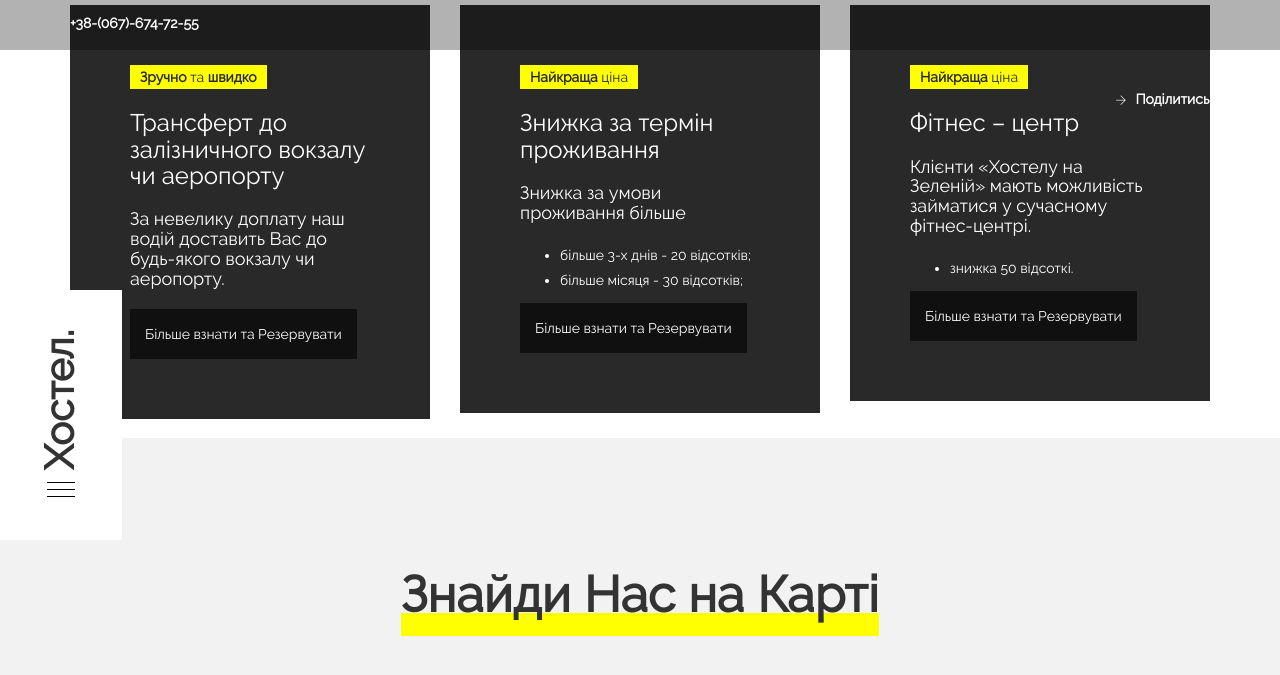
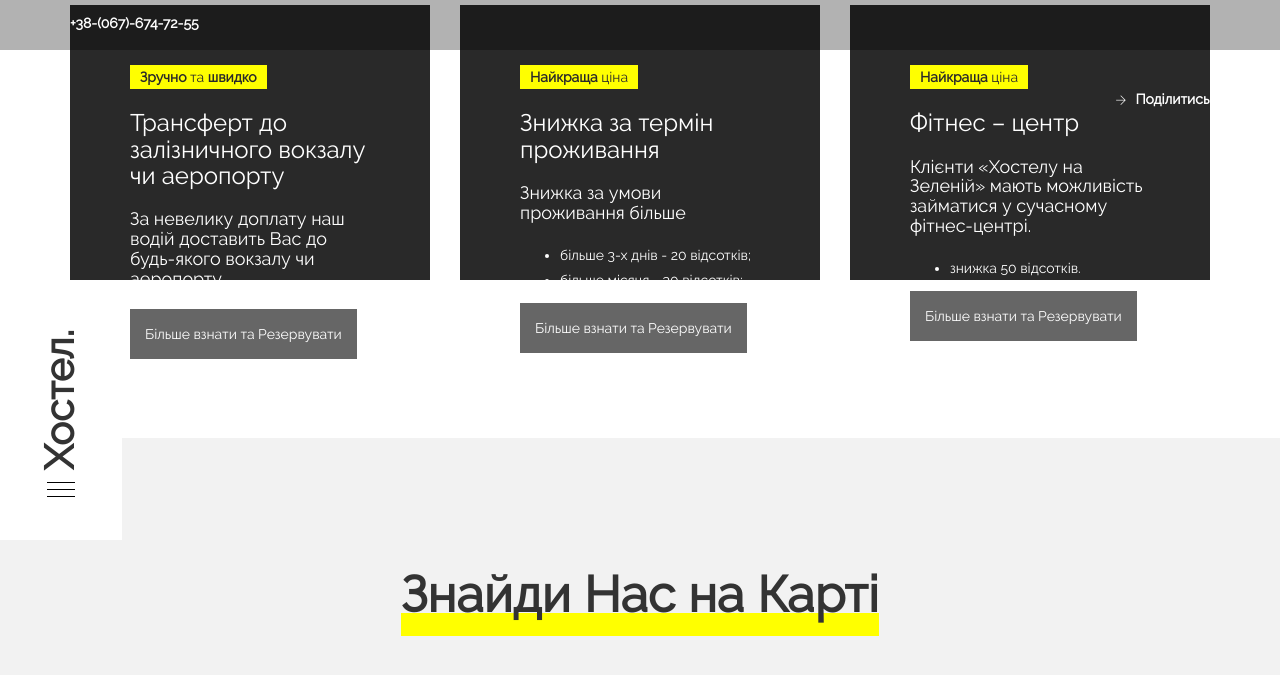
Before and after one commit to greenhostel/greenhostel.github.io, a Jekyll site: the page built from index.html, in a window 1280 px wide and 900 px high, scrolled down 5856 px, cut to the strip 0-696 px from the top of the window. Shown: the top 675 px of the strip. Built offline with Jekyll 4.4.1, drawn with Linux system fonts in a browser that asks for light colours.

Commit message:
add text offers

```diff
--- a/_data/offers.yml
+++ b/_data/offers.yml
@@ -23,4 +23,4 @@
     description: Клієнти «Хостелу на Зеленій» мають можливість займатися у сучасному фітнес-центрі.
     image: logo_background.png
     options:
-      - знижка 50 відсоткі.
+      - знижка 50 відсотків.
--- a/_includes/offers.html
+++ b/_includes/offers.html
@@ -7,8 +7,8 @@
 
             <!-- item -->
             {% for offer in site.data.offers.list %}
-            <div class="col-md-4 reg_special_offers_item" style="height: 275px">
-                <div class="reg_special_offers reg_image_bck reg_wht_txt text-left" data-color="#292929">
+            <div class="col-md-4 reg_special_offers_item">
+                <div class="reg_special_offers reg_image_bck reg_wht_txt text-left" data-color="#292929" style="height: 275px">
                     <div class="reg_special_offers_best">{{offer.haslo}}</div>
                     <h3>{{offer.title}}</h3>
                     <h4>{{offer.description}}</h4>
```
